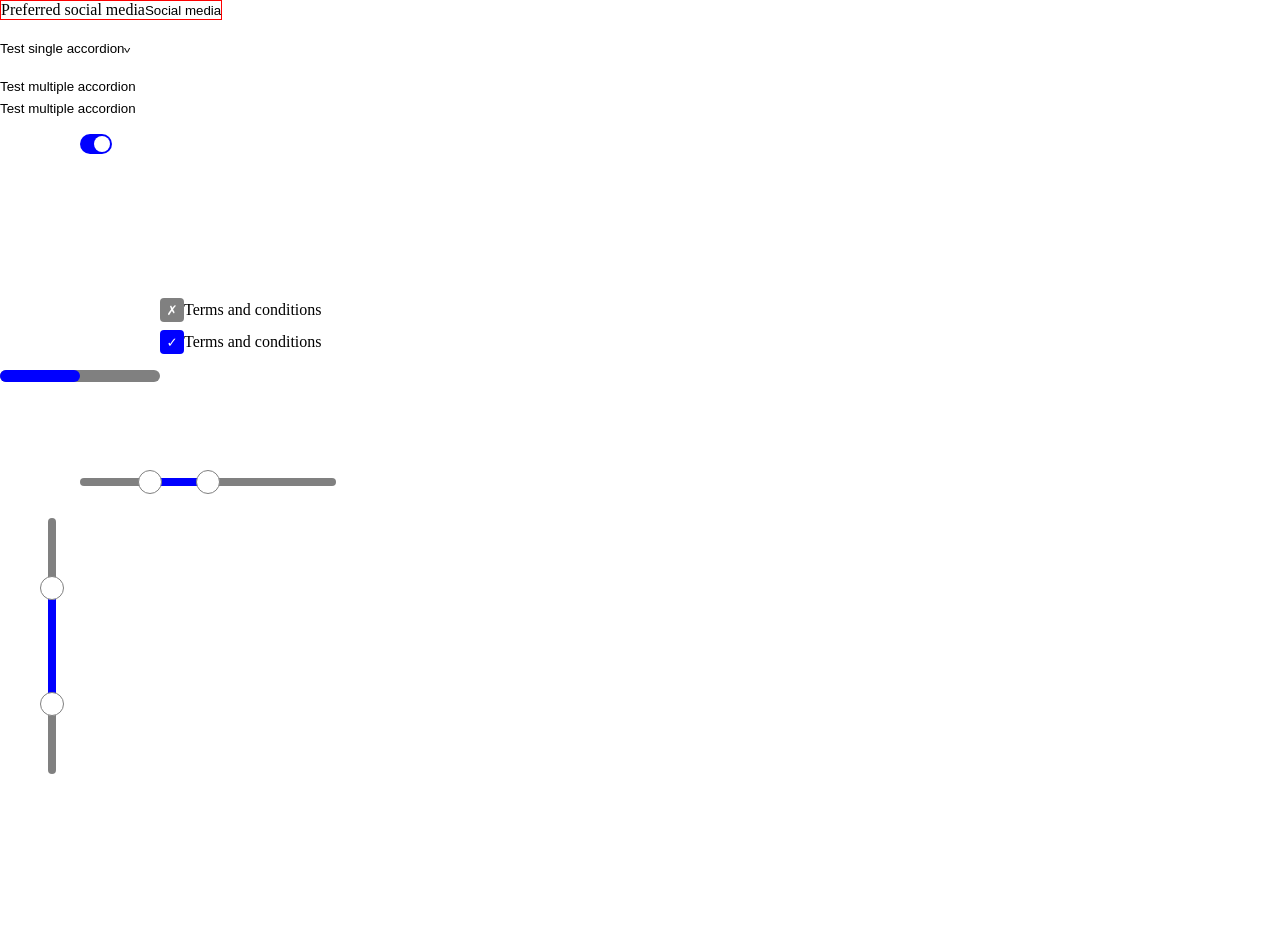
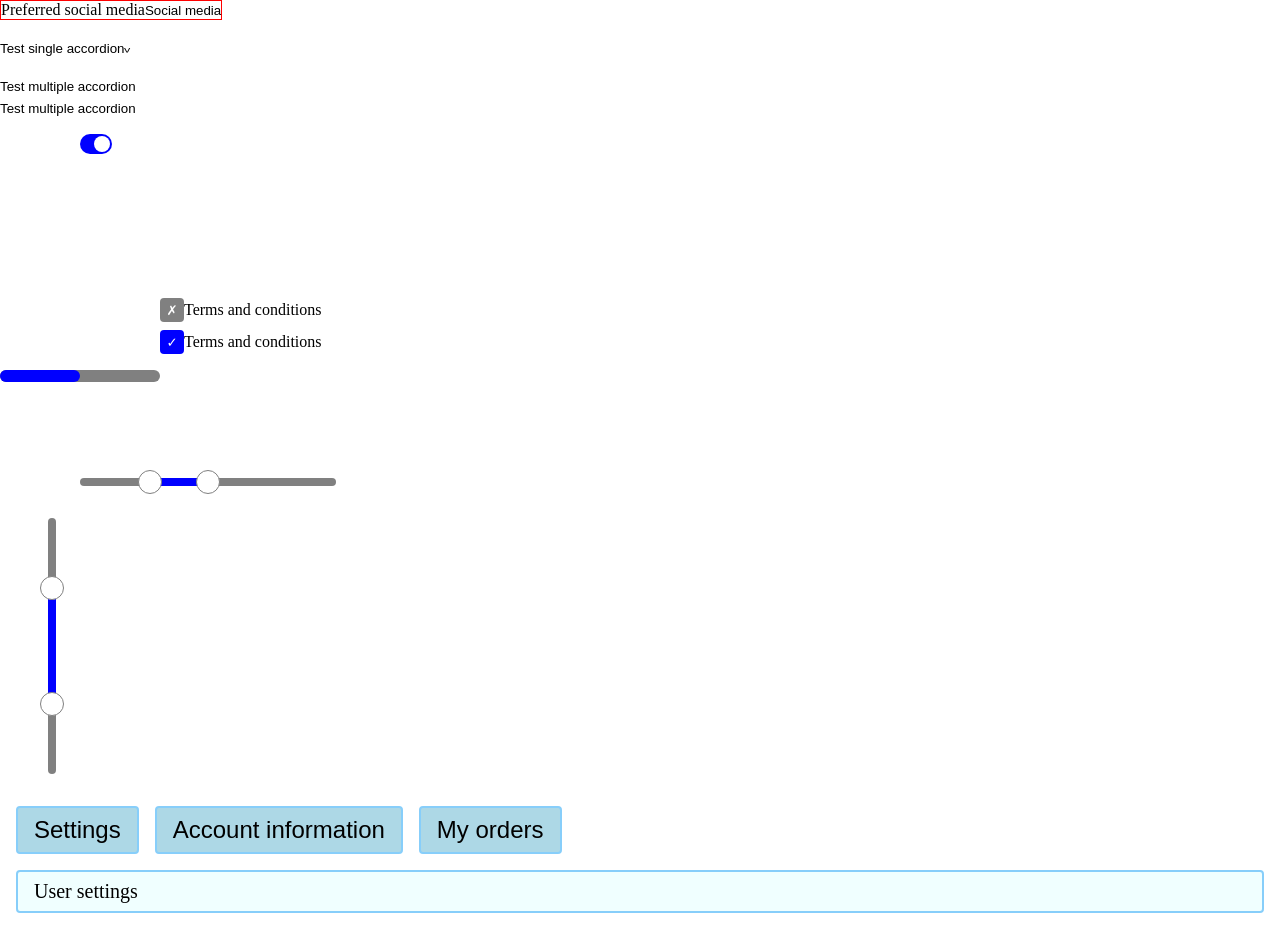
Before and after one commit to lucianm05/felice, a React (Vite) app: page / in a window 1280 px wide. Before the commit the page ends 800 px from the top, so only its background shows below. Built offline with nearby package versions, Linux system fonts and the light colour scheme.

Commit message:
wip: tabs

```diff
--- a/src/App.tsx
+++ b/src/App.tsx
@@ -2,11 +2,12 @@ import { Accordion } from '@lib/components/accordion/Accordion'
 import { Checkbox } from '@lib/components/checkbox/Checkbox'
 import { Progress } from '@lib/components/progress/Progress'
 import { Select } from '@lib/components/select/Select'
+import { Slider } from '@lib/components/slider/Slider'
+import { SliderValue } from '@lib/components/slider/types'
 import { Switch } from '@lib/components/switch/Switch'
-import { Slider } from '@lib/components/slider/Slider'
-import { useEffect, useRef, useState } from 'react'
+import { Tabs } from '@lib/components/tabs/Tabs'
+import { useRef, useState } from 'react'
 import classes from './test.module.css'
-import { SliderValue } from '@lib/components/slider/types'
 
 function App() {
   const [switchChecked, setSwitchChecked] = useState(true)
@@ -205,6 +206,30 @@ function App() {
           }}
           orientation='vertical'
         />
+
+        <Tabs
+          data={[
+            {
+              element: 'Settings',
+              panel: <div>User settings</div>,
+              elementProps: { onClick: event => event.preventDefault() },
+            },
+            {
+              element: 'Account information',
+              panel: <div>Account information</div>,
+            },
+            {
+              element: 'My orders',
+              panel: <div>User orders</div>,
+            },
+          ]}
+          classNames={{
+            root: classes['tabs-root'],
+            element: classes['tabs-element'],
+            panel: classes['tabs-panel'],
+            tablist: classes['tabs-tablist'],
+          }}
+        />
       </div>
     </div>
   )
--- /dev/null
+++ b/src/lib/components/tabs/Tabs.tsx
@@ -0,0 +1,238 @@
+import {
+  Tab,
+  TabElementProps,
+  TabItem,
+  TabPanelProps,
+  TabsClassNames,
+  TabsStyles,
+} from '@lib/components/tabs/types'
+import { keys } from '@lib/constants/keys'
+import { cn, isDefined, mergeObjects } from '@lib/utils'
+import {
+  FocusEvent,
+  HTMLProps,
+  KeyboardEvent,
+  MouseEvent,
+  forwardRef,
+  useCallback,
+  useId,
+  useImperativeHandle,
+  useLayoutEffect,
+  useRef,
+  useState,
+} from 'react'
+
+const TabElement = forwardRef<HTMLButtonElement, TabElementProps>(
+  ({ children, onIdLoad, ...props }, ref) => {
+    const id = useId()
+
+    useLayoutEffect(() => {
+      onIdLoad?.(id)
+    }, [])
+
+    return (
+      <button {...props} ref={ref} type='button' id={id} role='tab'>
+        {children}
+      </button>
+    )
+  }
+)
+TabElement.displayName = 'FeliceTabElement'
+
+const TabPanel = forwardRef<HTMLDivElement, TabPanelProps>(
+  ({ children, onIdLoad, ...props }, ref) => {
+    const id = useId()
+
+    useLayoutEffect(() => {
+      onIdLoad?.(id)
+    }, [])
+
+    return (
+      <div {...props} ref={ref} id={id} role='tabpanel'>
+        {children}
+      </div>
+    )
+  }
+)
+TabPanel.displayName = 'FeliceTabPanel'
+
+export interface TabsProps extends Omit<HTMLProps<HTMLDivElement>, 'data'> {
+  data: Tab[]
+  defaultTab?: number
+  selectedTab?: number
+  onTabChange?: (tab: number) => void
+  styles?: TabsStyles
+  classNames?: TabsClassNames
+}
+
+type TabsRef = HTMLDivElement | null
+
+export const Tabs = forwardRef<TabsRef, TabsProps>(
+  (
+    {
+      data,
+      defaultTab = 0,
+      selectedTab,
+      onTabChange,
+      style,
+      styles,
+      className,
+      classNames,
+      disabled,
+      ...props
+    },
+    ref
+  ) => {
+    const [internalTab, setInternalTab] = useState(defaultTab)
+    const [ids, setIds] = useState({ element: [], panel: [] })
+
+    const currentTab = isDefined(selectedTab) ? selectedTab : internalTab
+
+    const internalRef = useRef<TabsRef>(null)
+
+    useImperativeHandle<TabsRef, TabsRef>(ref, () => internalRef.current, [])
+
+    const onIdLoad = useCallback((id: string, item: TabItem) => {
+      setIds(prev => ({ ...prev, [item]: [...prev[item], id] }))
+    }, [])
+
+    const isItemDisabled = (props?: TabElementProps | TabPanelProps) => {
+      if (isDefined(props?.disabled)) return Boolean(props?.disabled)
+
+      return Boolean(disabled)
+    }
+
+    const setInternalTabHandler = ({
+      index,
+      event,
+      elementProps,
+    }: {
+      index: number
+      event?: FocusEvent<HTMLButtonElement> | MouseEvent<HTMLButtonElement>
+      elementProps?: TabElementProps
+    }) => {
+      const isDisabled = isItemDisabled(elementProps)
+
+      if (isDisabled || event?.defaultPrevented) return
+
+      setInternalTab(index)
+      onTabChange?.(index)
+    }
+
+    const onTabElementKeyDown = useCallback(
+      (event: KeyboardEvent<HTMLButtonElement>, index: number) => {
+        if (event.defaultPrevented) return
+
+        let prevent = false
+        let nextIndex = null
+
+        switch (event.key) {
+          case keys.arrowLeft:
+            {
+              if (index === 0) {
+                nextIndex = ids.element.length - 1
+              } else {
+                nextIndex = index - 1
+              }
+
+              prevent = true
+            }
+            break
+
+          case keys.arrowRight:
+            {
+              if (index === ids.element.length - 1) {
+                nextIndex = 0
+              } else {
+                nextIndex = index + 1
+              }
+
+              prevent = true
+            }
+            break
+        }
+
+        if (isDefined(nextIndex)) {
+          const targetElement = document.getElementById(
+            `${ids.element[nextIndex]}`
+          )
+
+          if (targetElement) targetElement.focus()
+        }
+
+        if (prevent) {
+          event.preventDefault()
+          event.stopPropagation()
+        }
+      },
+      [ids]
+    )
+
+    return (
+      <div
+        {...props}
+        ref={internalRef}
+        style={mergeObjects(style, styles?.root)}
+        className={cn(className, classNames?.root)}
+      >
+        <div
+          role='tablist'
+          style={styles?.tablist}
+          className={classNames?.tablist}
+        >
+          {data.map(({ element, elementProps }, index) => (
+            <TabElement
+              {...elementProps}
+              key={index}
+              style={mergeObjects(styles?.element, elementProps?.style)}
+              className={cn(classNames?.element, elementProps?.className)}
+              onIdLoad={id => {
+                elementProps?.onIdLoad?.(id)
+                onIdLoad(id, 'element')
+              }}
+              onClick={event => {
+                elementProps?.onClick?.(event)
+                setInternalTabHandler({ index, event, elementProps })
+              }}
+              onKeyDown={event => {
+                elementProps?.onKeyDown?.(event)
+                onTabElementKeyDown(event, index)
+              }}
+              onFocus={event => {
+                elementProps?.onFocus?.(event)
+                setInternalTabHandler({ index, event, elementProps })
+              }}
+              tabIndex={currentTab !== index ? -1 : 0}
+              disabled={isItemDisabled(elementProps)}
+              aria-controls={ids.panel[index]}
+              aria-selected={currentTab === index}
+            >
+              {element}
+            </TabElement>
+          ))}
+        </div>
+
+        {data.map(({ panel, panelProps }, index) => (
+          <TabPanel
+            {...panelProps}
+            key={index}
+            style={mergeObjects(styles?.panel, panelProps?.style)}
+            className={cn(classNames?.panel, panelProps?.className)}
+            onIdLoad={id => {
+              panelProps?.onIdLoad?.(id)
+              onIdLoad(id, 'panel')
+            }}
+            hidden={currentTab !== index}
+            tabIndex={0}
+            disabled={isItemDisabled(panelProps)}
+            aria-labelledby={ids.element[index]}
+          >
+            {panel}
+          </TabPanel>
+        ))}
+      </div>
+    )
+  }
+)
+
+Tabs.displayName = 'FeliceTabs'
--- /dev/null
+++ b/src/lib/components/tabs/types.ts
@@ -0,0 +1,32 @@
+import { CSSProperties, HTMLProps, ReactNode } from 'react'
+
+interface TabItemProps {
+  onIdLoad?: (id: string) => void
+}
+
+export interface TabElementProps
+  extends TabItemProps,
+    Omit<HTMLProps<HTMLButtonElement>, 'id' | 'type' | 'role' | 'ref'> {}
+
+export interface TabPanelProps
+  extends TabItemProps,
+    Omit<HTMLProps<HTMLDivElement>, 'id' | 'role' | 'ref'> {}
+
+export type Tab = {
+  element: ReactNode
+  panel: ReactNode
+  elementProps?: TabElementProps
+  panelProps?: TabPanelProps
+}
+
+export type TabItem = 'element' | 'panel'
+
+export interface TabsStyleable<T> {
+  root?: T
+  tablist?: T
+  element?: T
+  panel?: T
+}
+
+export type TabsStyles = TabsStyleable<CSSProperties>
+export type TabsClassNames = TabsStyleable<string>
--- a/src/test.module.css
+++ b/src/test.module.css
@@ -69,7 +69,7 @@
   height: 1.5rem;
   background: white;
   position: absolute;
-  top:50%;
+  top: 50%;
   transform: translateY(-50%);
   border-radius: 99999px;
   border: 1px solid gray;
@@ -100,3 +100,37 @@
   left: 50%;
   transform: translateX(-50%);
 }
+
+.tabs-root {
+  display: flex;
+  flex-direction: column;
+  padding: 1rem;
+  row-gap: 1rem;
+}
+
+.tabs-tablist {
+  display: flex;
+  flex-direction: row;
+  column-gap: 1rem;
+}
+
+.tabs-element {
+  padding: 0.5rem 1rem;
+  font-size: 1.5rem;
+  background: lightblue;
+  border-radius: 4px;
+  border: 2px solid lightskyblue;
+  cursor: pointer;
+}
+
+.tabs-element:disabled {
+  cursor: not-allowed;
+}
+
+.tabs-panel {
+  padding: 0.5rem 1rem;
+  border: 2px solid lightskyblue;
+  border-radius: 4px;
+  font-size: 1.25rem;
+  background-color: azure;
+}
```
Also changed, not shown: src/index.css (line endings or trailing spaces).
